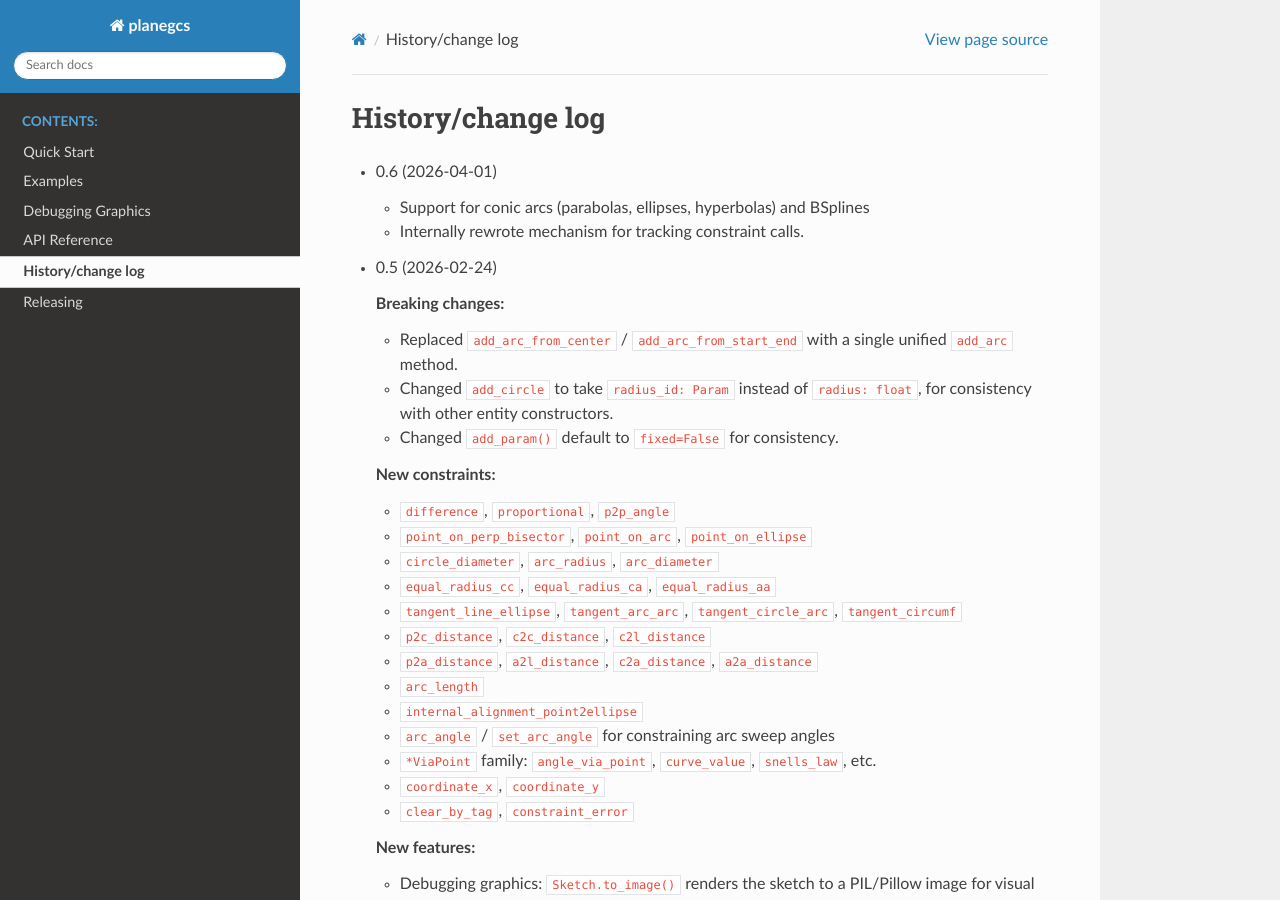
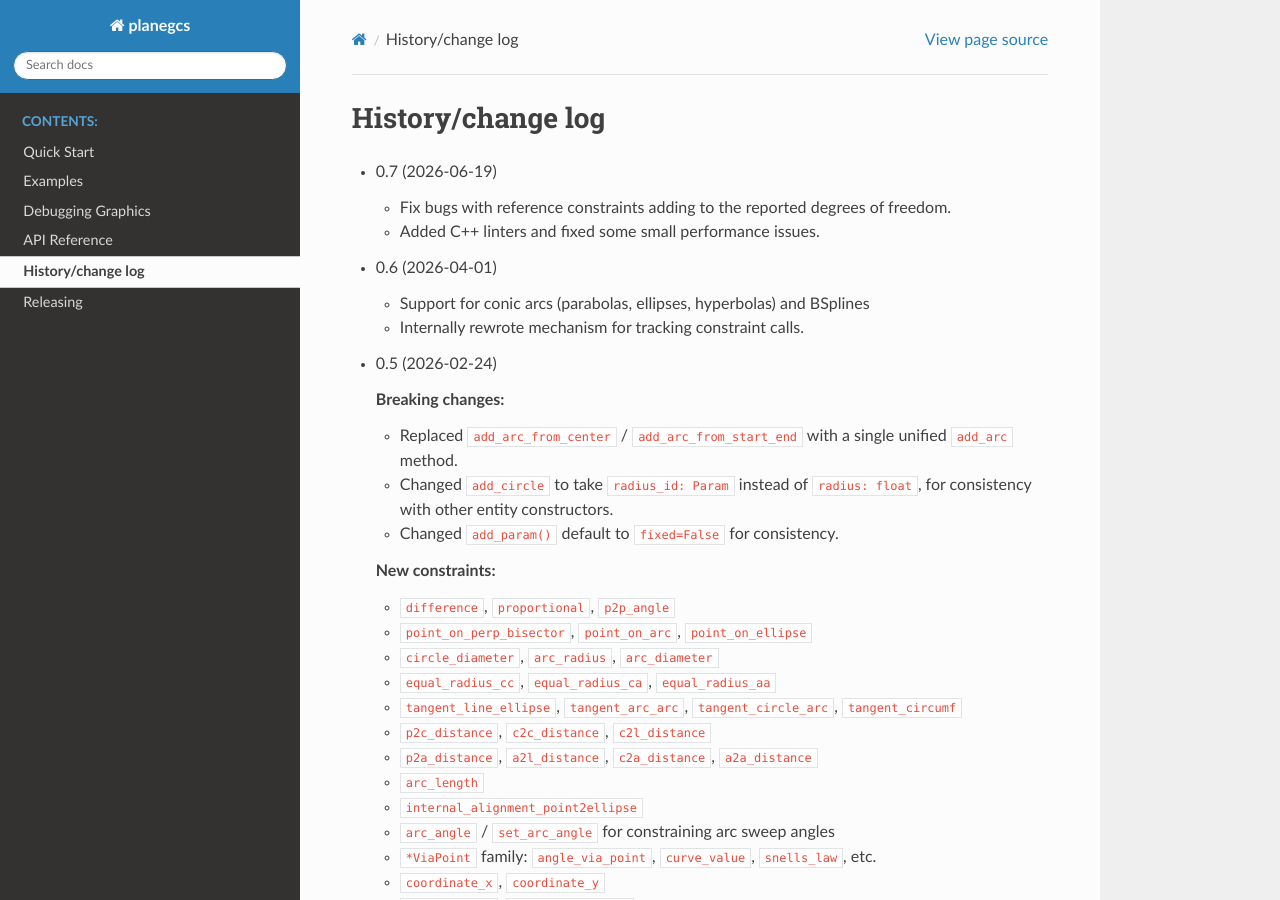
Before and after one commit to spookylukey/planegcs, a Sphinx documentation site: the page built from docs/history.rst, in a window 1280 px wide and 900 px high. Built offline with Sphinx 7.4.7 and the Read the Docs theme 3.1.0, drawn with Linux system fonts in a browser that asks for light colours.

Commit message:
Change log for 0.7

```diff
--- a/docs/history.rst
+++ b/docs/history.rst
@@ -2,6 +2,12 @@
 ====================
  History/change log
 ====================
+
+* 0.7 (2026-06-19)
+
+  - Fix bugs with reference constraints adding to the reported degrees of
+    freedom.
+  - Added C++ linters and fixed some small performance issues.
 
 * 0.6 (2026-04-01)
 
--- a/docs/releasing.rst
+++ b/docs/releasing.rst
@@ -19,8 +19,10 @@ What gets built:
 Step-by-step release process
 ----------------------------
 
-The ``release.sh`` script automates the local steps (version bump, commit, tag,
-push).  Run it from the repository root:
+First, update the changelog in ``docs/history.rst``, and commit.
+
+For the rest, the ``release.sh`` script automates the local steps (version bump,
+commit, tag, push). Run it from the repository root:
 
 .. code-block:: bash
 
```
